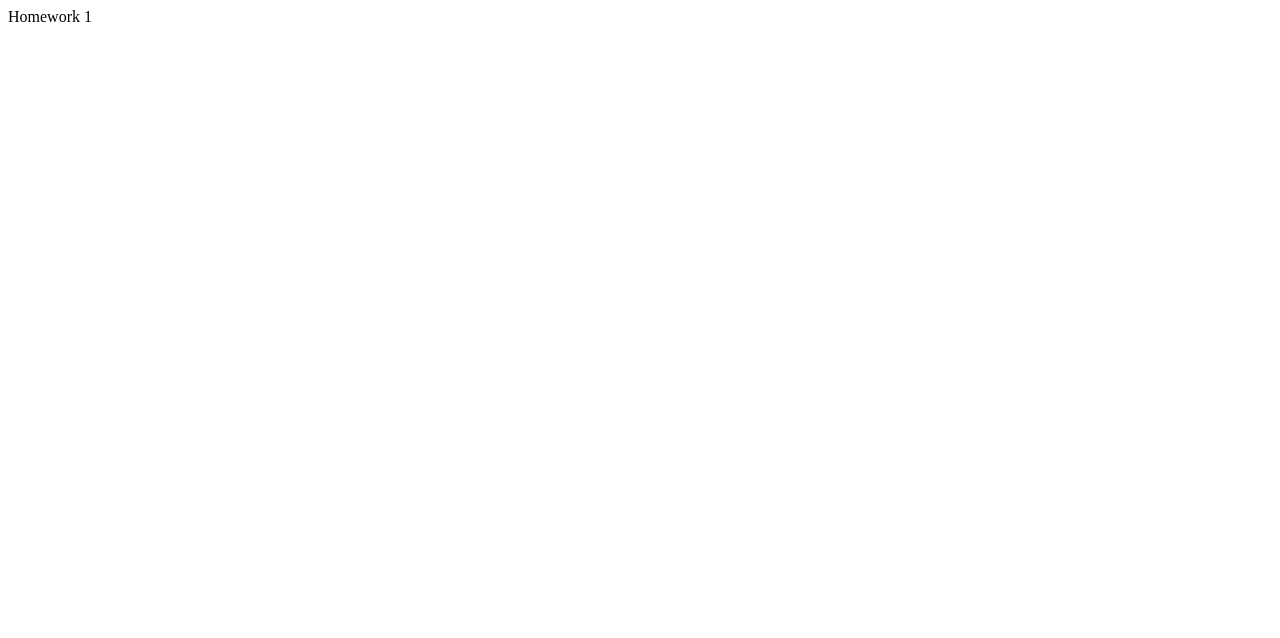
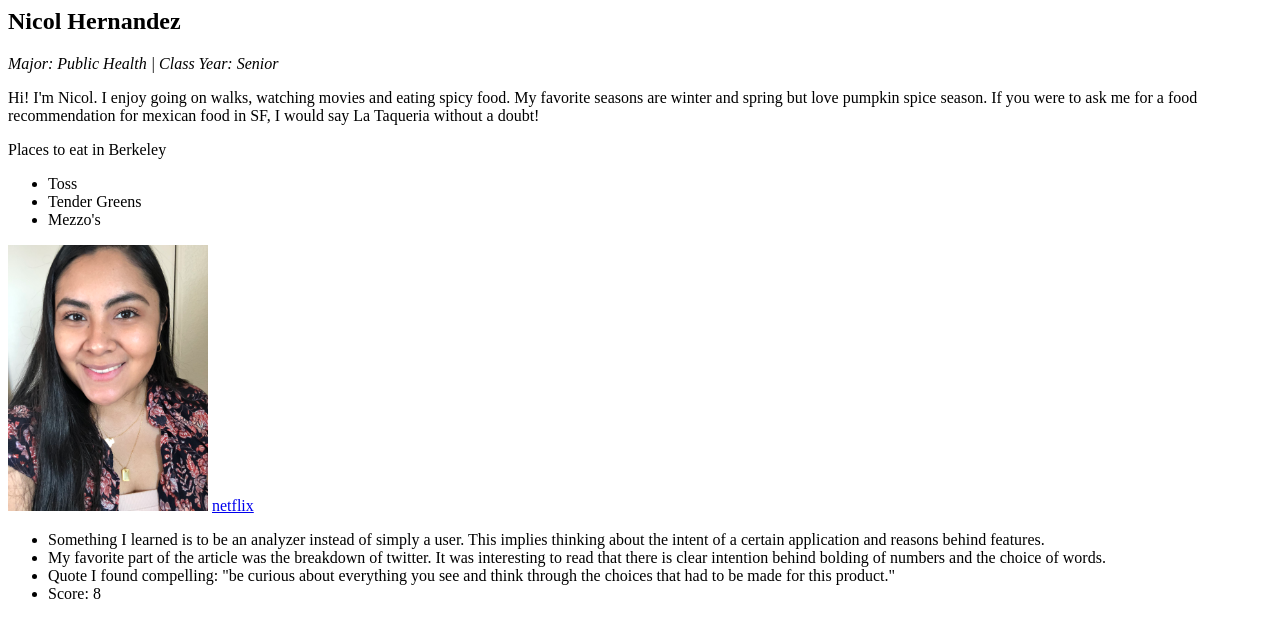
Before and after one commit to nicolhernandez/nicolhernandez.github.io, a plain HTML site: page homeworks/hw1/index.html in a window 1280 px wide. Drawn offline with Linux system fonts and the light colour scheme.

Commit message:
finished hw1

```diff
--- a/homeworks/hw1/index.html
+++ b/homeworks/hw1/index.html
@@ -1,6 +1,23 @@
-<!DOCTYPE html>
-<html>
-    <body>
-        Homework 1
-    </body>
-</html>
+<h2> Nicol Hernandez </h2>
+<em> Major: Public Health | Class Year: Senior </em>
+<p> Hi! I'm Nicol. I enjoy going on walks, watching movies and eating spicy food.
+     My favorite seasons are winter and spring but love pumpkin spice season.
+     If you were to ask me for a food recommendation for mexican food in SF,
+     I would say La Taqueria without a doubt!  </p>
+<p> Places to eat in Berkeley</p>
+<ul>
+    <li> Toss </li>
+    <li> Tender Greens </li>
+    <li> Mezzo's </li>
+</ul>
+<img src= "assets/img/Selfie.jpg" width="200"/>
+<a href="https://www.netflix.com" > netflix</a>
+
+<ul>
+    <li> Something I learned is to be an analyzer instead of simply a user.
+        This implies thinking about the intent of a certain application and reasons behind features. </li>
+    <li> My favorite part of the article was the breakdown of twitter.
+         It was interesting to read that there is clear intention behind bolding of numbers and the choice of words. </li>
+    <li> Quote I found compelling: "be curious about everything you see and think through the choices that had to be made for this product."</li>
+    <li> Score: 8</li>
+</ul>
```
Also changed, not shown: homeworks/hw1/assets/img/Selfie.jpg (added), 7 other files.
